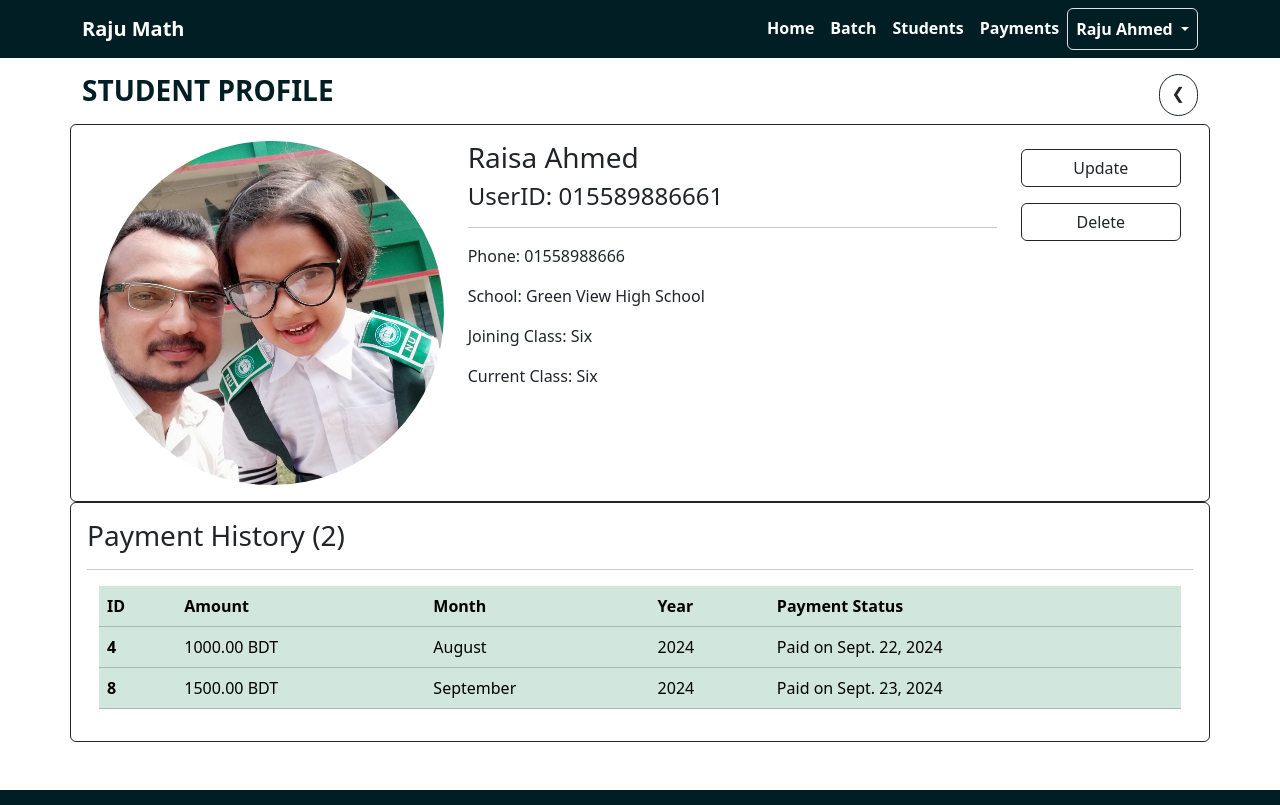
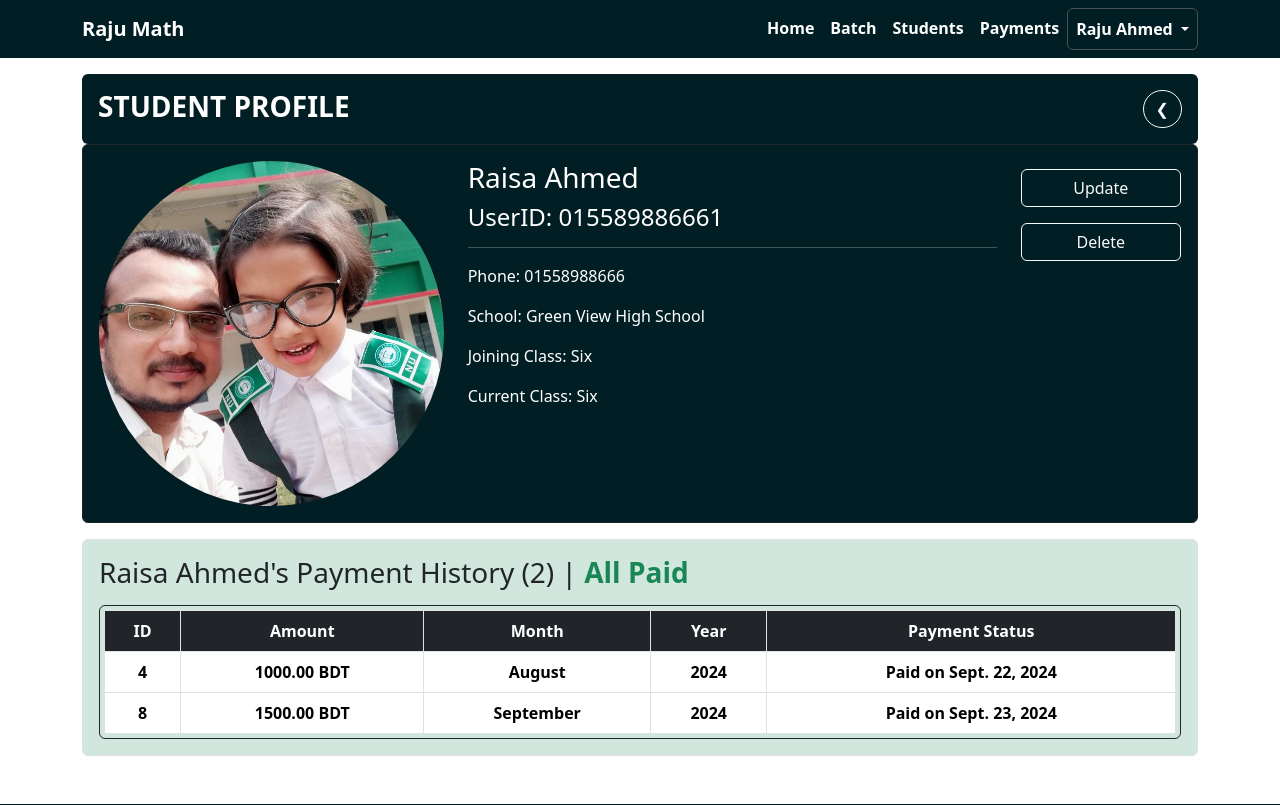
Before and after one commit to shahidafridi-swe/raju_math, a Django app: page /students/student_details/5/ in a window 1280 px wide. Shown: the top 805 px of the page. Run offline with Django 5.2, Linux system fonts and the light colour scheme; a user stored in the database is signed in; data comes from the database, SQL or seed files in the repository; both versions use the stored data as it was after the commit; some libraries are stand-ins or nearby versions.

Commit message:
update UI desgin and fixed payment problem.

```diff
--- a/batches/templates/batches/batches.html
+++ b/batches/templates/batches/batches.html
@@ -1,9 +1,9 @@
 {% extends "base.html" %}
 
 {% block content %}
-<section class="container">
+<section class="container border rounded bg-success-subtle mt-3 py-3">
 
-<div class="container row mt-3 ">
+<div class="container row ">
     <div class="col-md-8 ">
         <h3 class="my-text">{{batches.count}} BATCH{{batches|pluralize:'ES'}}:</h3>
 
@@ -25,7 +25,7 @@
         </form>
     </div>
 </div>
-<div class="border rounded p-1 ">
+<div class="border border-dark rounded  p-1 ">
 
 <div class="container table-responsive p-0">
     <table class="table table-hover table-bordered align-middle text-center m-0">
--- a/static/css/main.css
+++ b/static/css/main.css
@@ -28,7 +28,7 @@
 }
 
 .nav-item a:hover {
-    color: rgb(9, 9, 9);
+    color: rgb(7, 223, 140);
     font-weight: bold;
     background-color: transparent;
     transition: .3s;
--- a/students/templates/students/student_details.html
+++ b/students/templates/students/student_details.html
@@ -1,12 +1,14 @@
 {% extends "base.html" %}
 {% block content %}
 {% load crispy_forms_tags %}
-    <div class="container mt-3">
-        <div class='d-flex justify-content-between mb-2'>
-            <h3 class='text-uppercase my-text fw-bold'>Student Profile</h3>
-            <a class='btn btn-outline-dark rounded-pill'  href="{% url 'students' %}"> &#10094 </a>
+<section class="container">
+    <div class="mt-3">
+        <div class=' d-flex justify-content-between bg-banner p-3 rounded'>
+            <h3 class='text-uppercase text-white fw-bold m-0'>Student Profile</h3>
+            <a class='btn btn-outline-light rounded-pill'  href="{% url 'students' %}"> &#10094 </a>
         </div>
-        <div class="row border border-dark rounded p-3">
+        <div class="bg-banner text-white border border-dark rounded p-3">
+            <div class="row">
                 <div class="col-md-4">
                     {% if student.image %}
                         <img src="{{ student.image.url }}" alt="student image" class="w-100 rounded-circle">
@@ -23,53 +25,64 @@
                     <p>Current Class: {{student.current_class}}</p>
                 </div>
                 <div class="col-md-2">
-                <a href="" class="btn btn-outline-dark w-100 my-2">Update</a>
-                <a href="" class="btn btn-outline-dark w-100 my-2">Delete</a>
+                    <a href="" class="btn btn-outline-light w-100 my-2">Update</a>
+                    <a href="" class="btn btn-outline-light w-100 my-2">Delete</a>
 
                 </div>
             </div>
         </div>
-    <div class="container p-3 border border-dark rounded">
-        <h3>Payment History ({{payments.count}})</h3>
-        <hr>
+    </div>
+    <div class=" border rounded bg-success-subtle mt-3 p-3">
+        <div class="mb-3">
+            <h3>{{student.user.first_name}} {{student.user.last_name}}'s Payment History ({{payments.count}})
+             |
+            {% if student.payment_due_month_count > 0 %}
+            <span class="text-danger fw-bold">{{ student.payment_due_month_count }} Month{{ student.payment_due_month_count|pluralize }} Due</span>
+            {% else %}
+                <span class="text-success fw-bold">All Paid</span>
+            {% endif %}
+            </h3>
+        </div>
 
-        <div class="container table-responsive ">
-            <table class="table table-success table-hover ">
+
+        <div class="border border-dark rounded p-1">
+            <div class="container table-responsive p-0">
+                <table class="table table-hover table-bordered align-middle text-center m-0">
                     <thead>
                     <tr>
-                    <th scope="col">ID</th>
-                    <th scope="col">Amount</th>
-                    <th scope="col">Month</th>
-                    <th scope="col">Year</th>
-                    <th scope="col">Payment Status</th>
+                        <th class="bg-dark text-white" scope="col">ID</th>
+                        <th class="bg-dark text-white" scope="col">Amount</th>
+                        <th class="bg-dark text-white" scope="col">Month</th>
+                        <th class="bg-dark text-white" scope="col">Year</th>
+                        <th class="bg-dark text-white" scope="col">Payment Status</th>
                     </tr>
                     </thead>
                     <tbody>
                         {% for payment in payments %}
                         <tr>
                             <th scope="row">{{payment.id}}</th>
-                        <td>
+                            <td class="my-text">
                                 {% if payment.amount %}
                                 {{payment.amount}} BDT
                                 {% else %}
                                 -
                                 {% endif %}
                             </td>
-                        <td>{{payment.month}}</td>
-                        <td>{{payment.year}}</td>
-                        <td>
+                            <td class="my-text">{{payment.month}}</td>
+                            <td class="my-text">{{payment.year}}</td>
+                            <td class="my-text">
                                 {% if payment.is_paid %}
                                 Paid on {{payment.payment_date}}
                                 {% else %}
-                            <a class="btn btn-dark " data-bs-toggle="modal" data-bs-target="#updateNoticeModal" href="{% url 'pay_payment' payment.id %}">Pay</a>
+                                <a class="btn btn-dark" data-bs-toggle="modal" data-bs-target="#updateNoticeModal{{ payment.id }}" href="{% url 'pay_payment' payment.id %}">Pay Now</a>
 
-                            {% comment %} <button class="btn btn-dark " data-bs-toggle="modal" data-bs-target="#updateNoticeModal">Pay Now</button> {% endcomment %}
+
                                 {% endif %}
                             </td>
                         </tr>
 
                         <!-- Modal -->
-                    <div class="modal fade" id="updateNoticeModal" data-bs-backdrop="static" data-bs-keyboard="false" tabindex="-1" aria-labelledby="updateNoticeModalLabel" aria-hidden="true">
+                        <div class="modal fade" id="updateNoticeModal{{ payment.id }}" data-bs-backdrop="static" data-bs-keyboard="false" tabindex="-1" aria-labelledby="updateNoticeModalLabel" aria-hidden="true">
                             <div class="modal-dialog">
                                 <div class="modal-content">
                                     <div class="modal-header brand-color">
@@ -85,8 +98,7 @@
                                             <div class="mb-3">
                                                 {{ form.payment_date|as_crispy_field }}
                                             </div>
-
-                                        <button type="submit" class="btn btn-primary">Submit</button>
+                                            <button type="submit" class="btn btn-light mb-3">Submit</button>
                                         </form>
                                     </div>
                                 </div>
@@ -98,8 +110,10 @@
                     </tbody>
                 </table>
             </div>
+        </div>
 
     </div>
+</section>
 
 
 {% endblock content %}
--- a/students/views.py
+++ b/students/views.py
@@ -78,17 +78,19 @@ def addStudent(request):
     return render(request, 'students/add_student.html', {'form': form})
 
 
-
 def pay_payment(request, payment_id):
     payment = get_object_or_404(Payment, pk=payment_id)
     if request.method == 'POST':
         form = PaymentForm(request.POST, instance=payment)
         if form.is_valid():
             payment = form.save(commit=False)
-            payment.is_paid = True
-            payment.save()
+            payment.is_paid = True  # Mark payment as paid
+            payment.save()  # Save the updated payment instance
             messages.success(request, 'Payment recorded successfully!')
             return redirect('student_details', id=payment.student.id)
+        else:
+            print(form.errors)
+            messages.error(request, 'Failed to record payment. Please check the details.')
     else:
         form = PaymentForm(instance=payment)
 
--- a/templates/navbar.html
+++ b/templates/navbar.html
@@ -1,5 +1,5 @@
-<nav class="navbar navbar-expand-lg brand-color">
-  <div class="container">
+<nav class="navbar navbar-expand-lg brand-color" data-bs-theme="dark">
+  <div class="container" >
     <a class="navbar-brand text-white fw-bold" href="{% url "home" %}">Raju Math</a>
     <button class="navbar-toggler" type="button" data-bs-toggle="collapse" data-bs-target="#navbarSupportedContent" aria-controls="navbarSupportedContent" aria-expanded="false" aria-label="Toggle navigation">
       <span class="navbar-toggler-icon"></span>
```
Also changed, not shown: students/templates/students/students_list.html (+25 -23 lines), db.sqlite3. Lines whose indentation alone changed are shown as unchanged.
